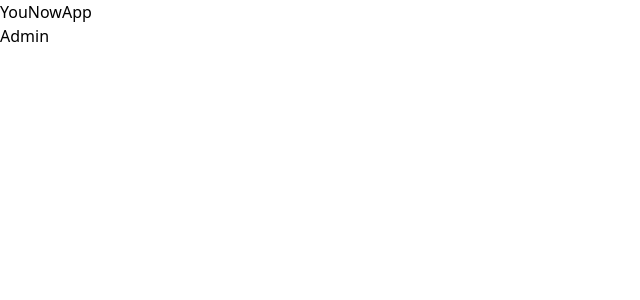
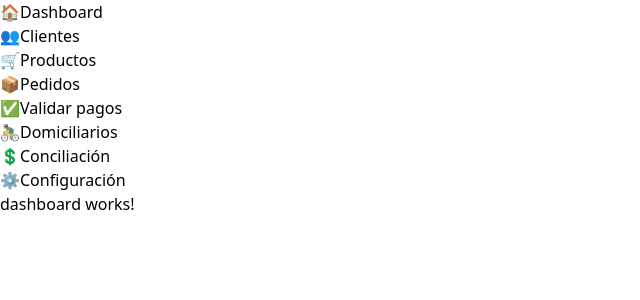
Before and after one commit to mookie34/YouNowApp, an Angular app: page /dashboard in a window 1280 px wide. Before the commit this address led to /. Shown: the top 300 px of the page, without its empty margins (0-640 px from the left). Built offline with nearby package versions, Linux system fonts and the light colour scheme.

Commit message:
add sidebar

```diff
--- a/src/app/app.config.ts
+++ b/src/app/app.config.ts
@@ -1,12 +1,7 @@
-import { ApplicationConfig, provideBrowserGlobalErrorListeners, provideZoneChangeDetection } from '@angular/core';
+import { ApplicationConfig } from '@angular/core';
 import { provideRouter } from '@angular/router';
-
 import { routes } from './app.routes';
 
 export const appConfig: ApplicationConfig = {
-  providers: [
-    provideBrowserGlobalErrorListeners(),
-    provideZoneChangeDetection({ eventCoalescing: true }),
-    provideRouter(routes)
-  ]
+  providers: [provideRouter(routes)],
 };
--- a/src/app/app.routes.ts
+++ b/src/app/app.routes.ts
@@ -1,3 +1,7 @@
 import { Routes } from '@angular/router';
+import { DashboardComponent } from './pages/dashboard/dashboard.component';
 
-export const routes: Routes = [];
+export const routes: Routes = [
+  {path: '', redirectTo: '/dashboard', pathMatch: 'full'},
+  {path: 'dashboard', component: DashboardComponent},
+];
--- a/src/app/app.ts
+++ b/src/app/app.ts
@@ -1,14 +1,19 @@
-import { Component, signal } from '@angular/core';
+import { Component } from '@angular/core';
 import { RouterOutlet } from '@angular/router';
-import { Navbar} from './shared/components/navbar/navbar';
+import { SidebarComponent } from './layout/sidebar/sidebar.component';
 
 @Component({
   selector: 'app-root',
   standalone: true,
-  imports: [RouterOutlet, Navbar],
-  templateUrl: './app.html',
-  styleUrl: './app.css'
+  imports: [RouterOutlet, SidebarComponent],
+  template: `
+    <div class="flex min-h-screen bg-gray-50">
+      <app-sidebar></app-sidebar>
+
+      <main class="flex-1 p-6">
+        <router-outlet></router-outlet>
+      </main>
+    </div>
+  `
 })
-export class App {
-  protected readonly title = signal('YouNowApp');
-}
+export class App {}
--- /dev/null
+++ b/src/app/layout/sidebar/sidebar.component.html
@@ -0,0 +1,15 @@
+<nav class="w-64 bg-gray-100 border-r min-h-screen p-4">
+  <ul class="space-y-2">
+    <li *ngFor="let item of menu">
+      <a
+        [routerLink]="item.route"
+        routerLinkActive="bg-gray-200 text-indigo-600 font-medium"
+        [routerLinkActiveOptions]="{ exact: item.exact || false }"
+        class="flex items-center gap-3 p-3 rounded-md text-gray-700 hover:bg-gray-200 transition-colors"
+      >
+        <span class="text-xl">{{ item.icon }}</span>
+        <span>{{ item.label }}</span>
+      </a>
+    </li>
+  </ul>
+</nav>
--- /dev/null
+++ b/src/app/layout/sidebar/sidebar.component.ts
@@ -0,0 +1,22 @@
+import { Component } from '@angular/core';
+import { RouterLink, RouterLinkActive } from '@angular/router';
+import { NgFor } from '@angular/common';
+
+@Component({
+  selector: 'app-sidebar',
+  standalone: true,
+  imports: [RouterLink, RouterLinkActive, NgFor],
+  templateUrl: './sidebar.component.html'
+})
+export class SidebarComponent {
+  menu = [
+    { label: 'Dashboard', icon: '🏠', route: '/dashboard', exact: true },
+    {label: 'Clientes', icon: '👥', route: '/usuarios' },
+    { label: 'Productos', icon: '🛒', route: '/productos' },
+    { label: 'Pedidos', icon: '📦', route: '/pedidos' },
+    { label: 'Validar pagos', icon: '✅', route: '/validar-pagos' },
+    { label: 'Domiciliarios', icon: '🚴‍♂️', route: '/domiciliarios' },
+    { label: 'Conciliación', icon: '💲', route: '/conciliacion' },
+    { label: 'Configuración', icon: '⚙️', route: '/configuracion' },
+  ];
+}
--- /dev/null
+++ b/src/app/pages/dashboard/dashboard.component.html
@@ -0,0 +1 @@
+<p>dashboard works!</p>
```
Also changed, not shown: src/app/pages/dashboard/dashboard.component.ts (added, +11 -0 lines), src/app/layout/sidebar/sidebar.component.css (added), src/app/pages/dashboard/dashboard.component.css (added), 2 other files (tests, documents, lock files or other folders).
